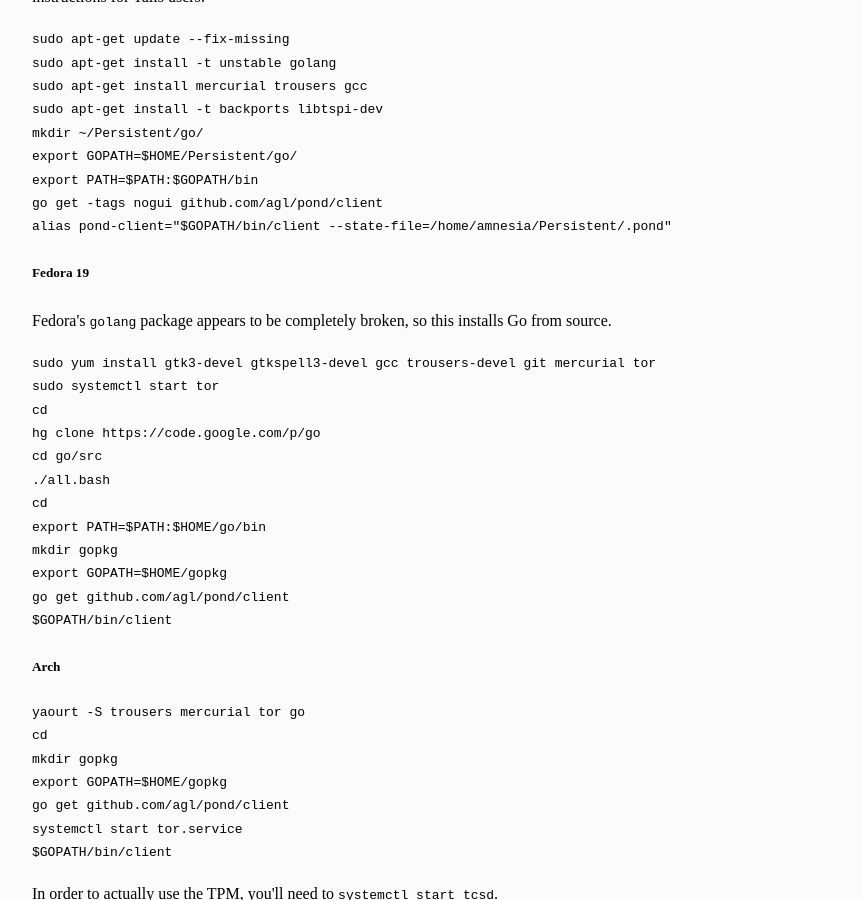
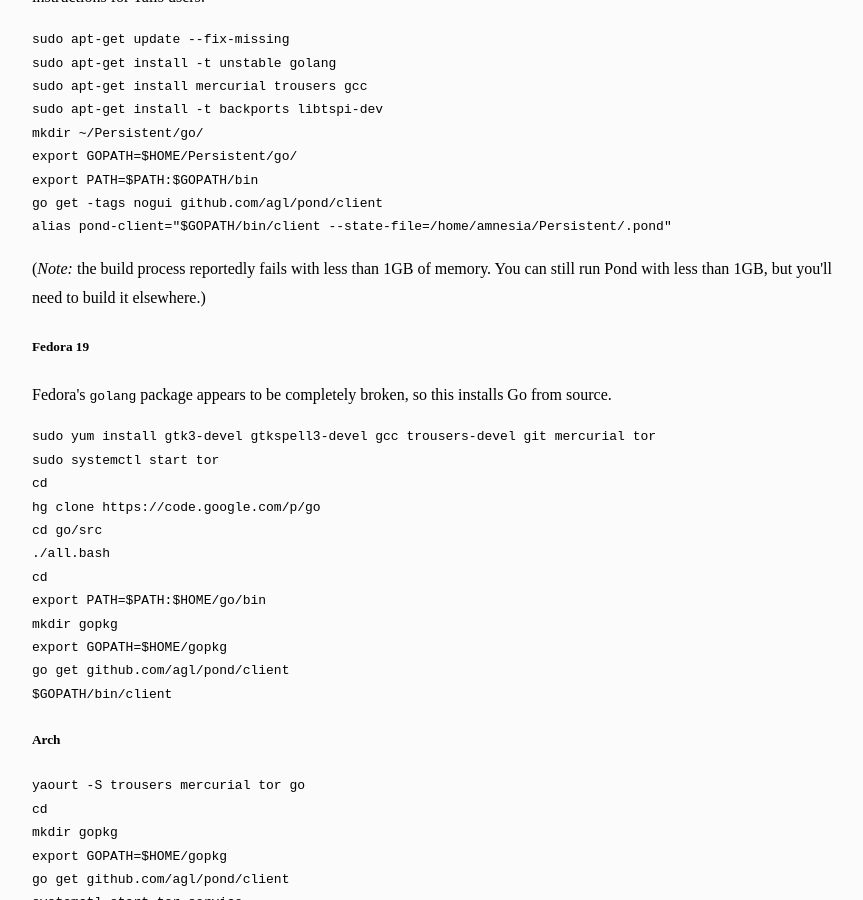
Before and after one commit to agl/pond, a Jekyll site: the page built from doc/index.html, in a window 1280 px wide and 900 px high, scrolled down 1835 px. Shown: the whole window, without its empty margins (208-1071 px from the left). Built offline with Jekyll 4.4.1, drawn with Linux system fonts in a browser that asks for light colours; some web fonts are replaced.

Commit message:
Add a note about building on Tails with < 1GB of RAM.

```diff
--- a/doc/index.html
+++ b/doc/index.html
@@ -72,6 +72,8 @@ export GOPATH=$HOME/Persistent/go/
 export PATH=$PATH:$GOPATH/bin
 go get -tags nogui github.com/agl/pond/client
 alias pond-client="$GOPATH/bin/client --state-file=/home/amnesia/Persistent/.pond"</pre>
+
+<p>(<i>Note:</i> the build process reportedly fails with less than 1GB of memory. You can still run Pond with less than 1GB, but you'll need to build it elsewhere.)</p>
 
 <h5>Fedora 19</h5>
 
```
